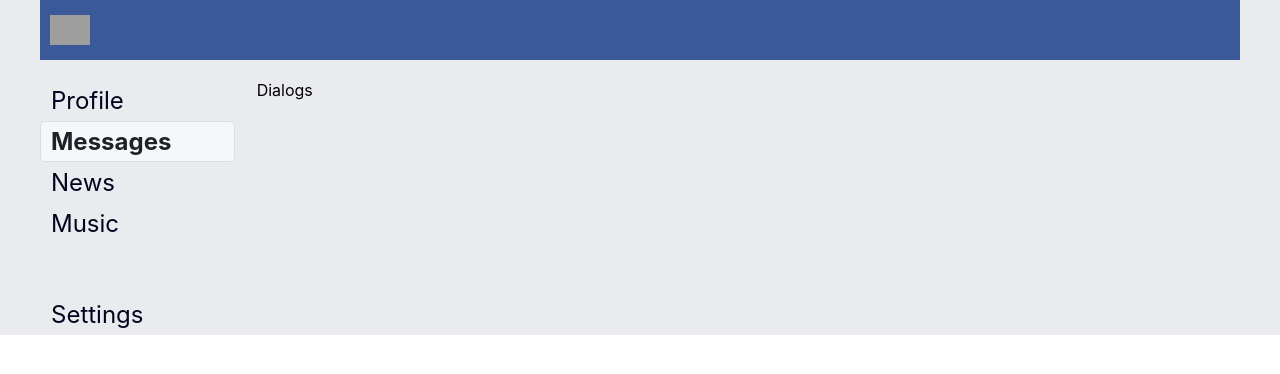
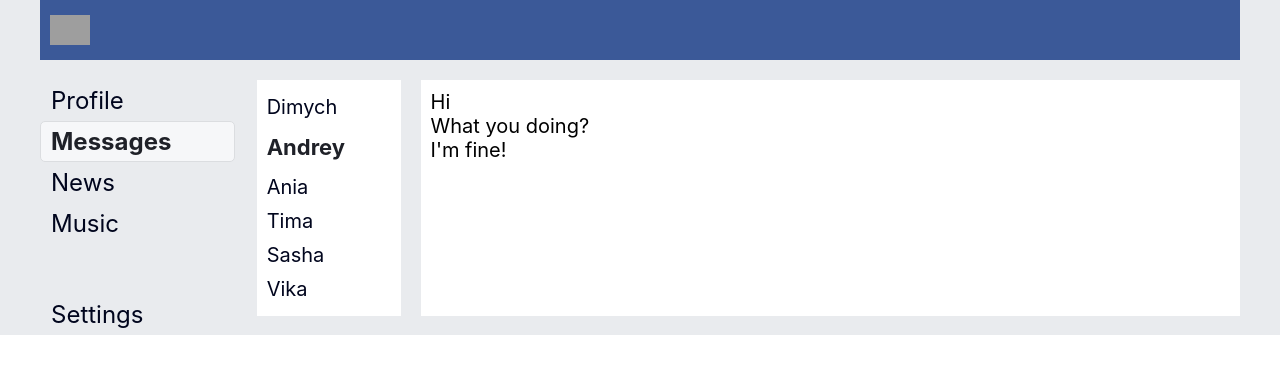
Before and after one commit to andrea-konova/learn_react, a React (Create React App) app in the folder first-project/: page /dialogs in a window 1280 px wide. Shown: the top 374 px of the page. Built offline with nearby package versions, Linux system fonts and the light colour scheme; grey boxes are pictures that could not be loaded.

Commit message:
feat: added dialogs anв messages

```diff
--- a/first-project/src/components/Dialogs/Dialogs.jsx
+++ b/first-project/src/components/Dialogs/Dialogs.jsx
@@ -3,8 +3,32 @@ import classes from './Dialogs.module.css';
 
 const Dialogs = (props) => {
   return (
-    <div>
-      Dialogs
+    <div className={classes.dialogs}>
+      <div className={classes.dialogs__items}>
+        <div className={classes.dialog}>
+          Dimych
+        </div>
+        <div className={classes.dialog + ' ' + classes.active}>
+          Andrey
+        </div>
+        <div className={classes.dialog}>
+          Ania
+        </div>
+        <div className={classes.dialog}>
+          Tima
+        </div>
+        <div className={classes.dialog}>
+          Sasha
+        </div>
+        <div className={classes.dialog}>
+          Vika
+        </div>
+      </div>
+      <div className={classes.messages}>
+        <div className={classes.message}>Hi</div>
+        <div className={classes.message}>What you doing?</div>
+        <div className={classes.message}>I'm fine!</div>
+      </div>
     </div>
   );
 }
--- a/first-project/src/components/Dialogs/Dialogs.module.css
+++ b/first-project/src/components/Dialogs/Dialogs.module.css
@@ -0,0 +1,32 @@
+.dialogs {
+    display: grid;
+    grid-template-columns: 2fr 10fr;
+    font-size: 20px;
+}
+
+.dialogs__items {
+    margin-right: 20px;
+    padding: 10px;
+    background-color: #fff;
+}
+
+.dialog {
+    padding: 5px 0;
+    color: #00051d;
+}
+
+.dialog.active {
+    padding: 10px 0;
+    font-size: 22px;
+    font-weight: bold;
+    color: #1f2128;
+}
+
+.messages {
+    padding: 10px;
+    background-color: #fff;
+}
+
+.message {
+
+}
```
Also changed, not shown: 1 other file (tests, documents, lock files or other folders).
